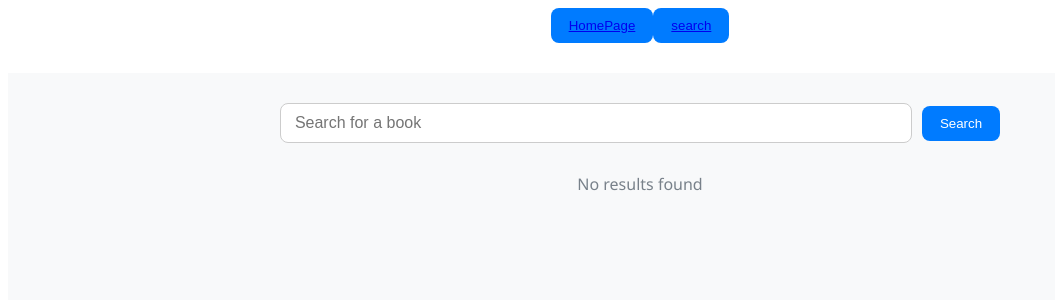
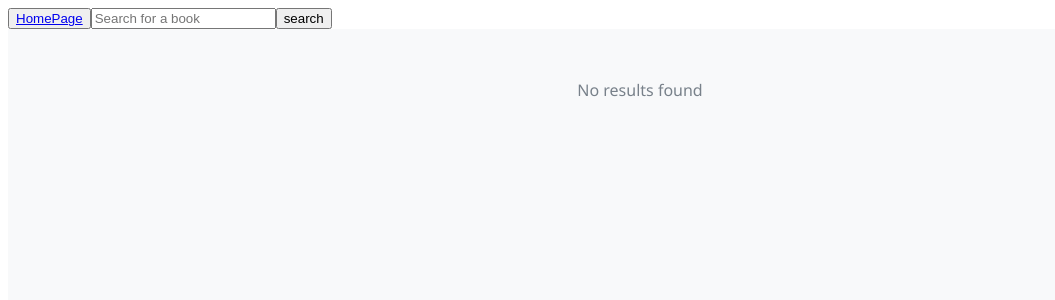
Before and after one commit to GaelCT/CMPS3390-Project02, a Vue app: page /Search in a window 1280 px wide. Shown: the top 300 px of the page, without its empty margins (0-1055 px from the left). Built offline with nearby package versions, Linux system fonts and the light colour scheme.

Commit message:
The nave bar now functionally works with the search page loading the results

```diff
--- a/src/componets/Search.vue
+++ b/src/componets/Search.vue
@@ -1,16 +1,23 @@
 <script setup>
- import { ref } from 'vue';
- import { useBookStore } from '@/stores/BooksAPI';
+import { ref, watch } from 'vue';
+import { useRoute } from 'vue-router';
+import { useBookStore } from '@/stores/BooksAPI';
 
- const bookStore = useBookStore();
+const route = useRoute();
+const bookStore = useBookStore();
 
- const SearchQuery = ref("");
+const SearchQuery = ref("");
 
- const searchBook = () =>{
-    if (SearchQuery.value.trim()){
-        bookStore.getBooks(SearchQuery.value)
+watch(
+  () => route.query.q,      // watchees for when this value changes
+  (newQuery) => {     // This is run when the value changes
+    if (newQuery && newQuery.trim()) {      // sees if there is a new value as well if its not just spaces
+      SearchQuery.value = newQuery;     // sets the new changed value to the serch query so that it can be used later for the h1 in the results
+      bookStore.getBooks(newQuery);     // calls the getbook function to get the new books
     }
- }
+  },
+  { immediate: true } // run immediately on page load
+);
 
 const getCover = (book) =>{
   if (book.cover_i) { // Book cover URL
@@ -28,10 +35,7 @@ const getCover = (book) =>{
 
 <template>
  <div class="resultsPage">
-    <div class="searchBar" @keydown.enter="searchBook">
-      <input v-model="SearchQuery" placeholder="Search for a book" />
-      <button @click="searchBook">Search</button>
-    </div>
+    <h1 v-if="SearchQuery">Results for "{{ SearchQuery }}"</h1>
 
     <ul v-if="bookStore.books.length" class="bookResults">
       <li v-for="book in bookStore.books" :key="book.key" class="book">
@@ -45,6 +49,7 @@ const getCover = (book) =>{
 
     <p v-else class="noResults">No results found</p>
   </div>
+
 </template>
 
 
--- a/src/componets/navBar.vue
+++ b/src/componets/navBar.vue
@@ -1,15 +1,25 @@
 <script setup>
+import { useRouter } from 'vue-router';
+import { ref } from 'vue';
 
+const router = useRouter();
+const SearchQuery = ref("");
+
+const handleSearch = () =>{
+    const trimmed = SearchQuery.value.trim();
+    if(trimmed){
+        router.push({name: 'Search', query: {q: trimmed}});
+        SearchQuery.value = "";
+    }
+};
 </script>
 
 <template>
-<div class="searchBar" @keydown.enter="searchBook">
-    <nav>
-        <button><RouterLink to="/">HomePage</RouterLink></button>
-        <button><RouterLink to="/Search">search</RouterLink></button>
-    </nav>
-</div>
-
+  <nav class="navbar" @keydown.enter="handleSearch">
+      <button><RouterLink to="/">HomePage</RouterLink></button>
+      <input v-model="SearchQuery" type="text" placeholder="Search for a book">
+      <button @click="handleSearch">search</button>
+  </nav>
 </template>
 
 <style>
```
